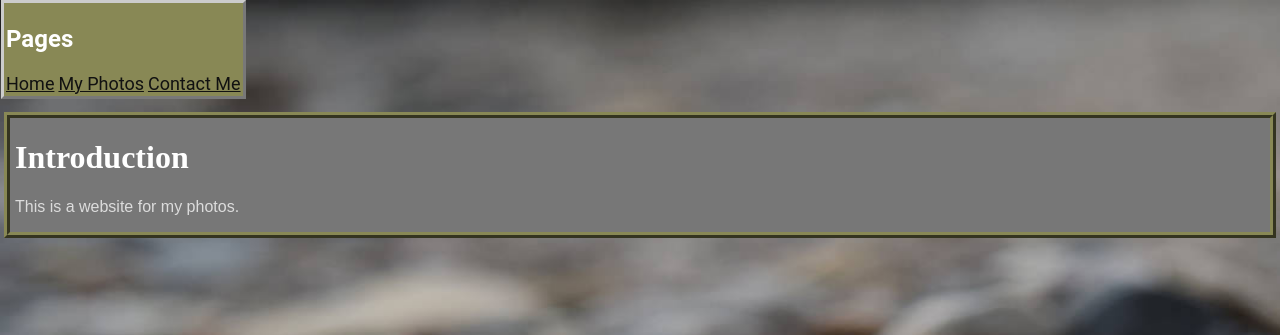
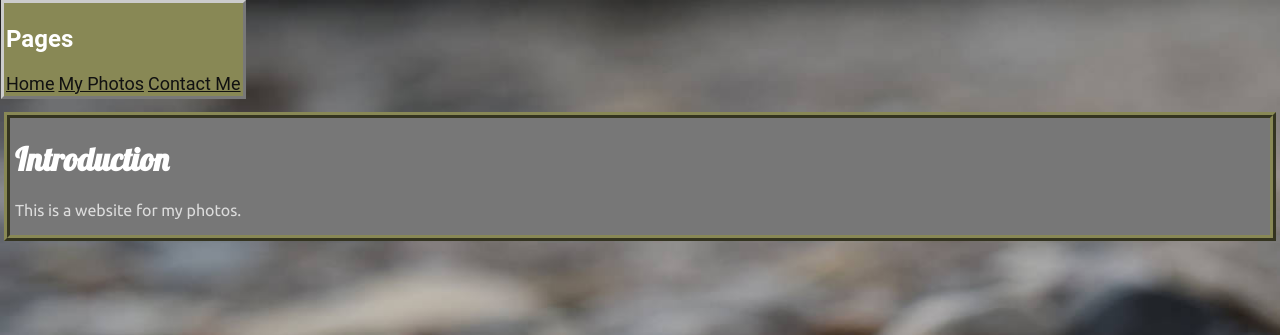
Before and after one commit to SamuelZien/elanazien.github.io, a PHP site: page / in a window 1280 px wide. Shown: the top 335 px of the page. Run offline with PHP 8.4, Linux system fonts and the light colour scheme.

Commit message:
Add files via upload

```diff
--- a/index.html
+++ b/index.html
@@ -1,5 +1,7 @@
 <html>
-
+<style>
+@import url('https://fonts.googleapis.com/css?family=Lobster|Ubuntu');
+</style>
   <head>
 <title>Elana's photography-home</title>
 <aside class="NavSidebar">
--- a/style.css
+++ b/style.css
@@ -19,6 +19,7 @@ h2 {
 }
 h1 {
   color: #fff;
+  font-family: 'Lobster', cursive;
 }
 a {
 font-family: 'Roboto', sans-serif;
```
